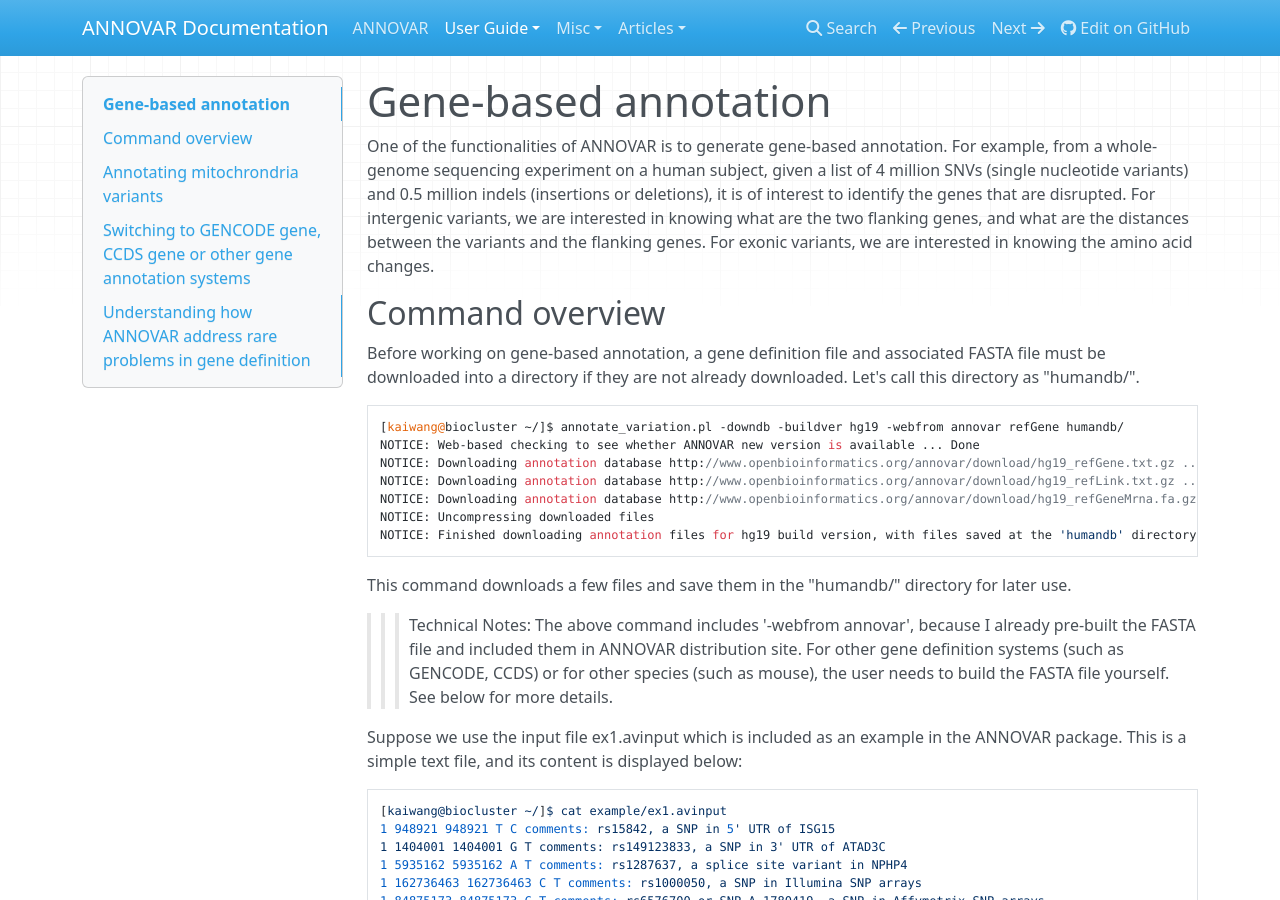
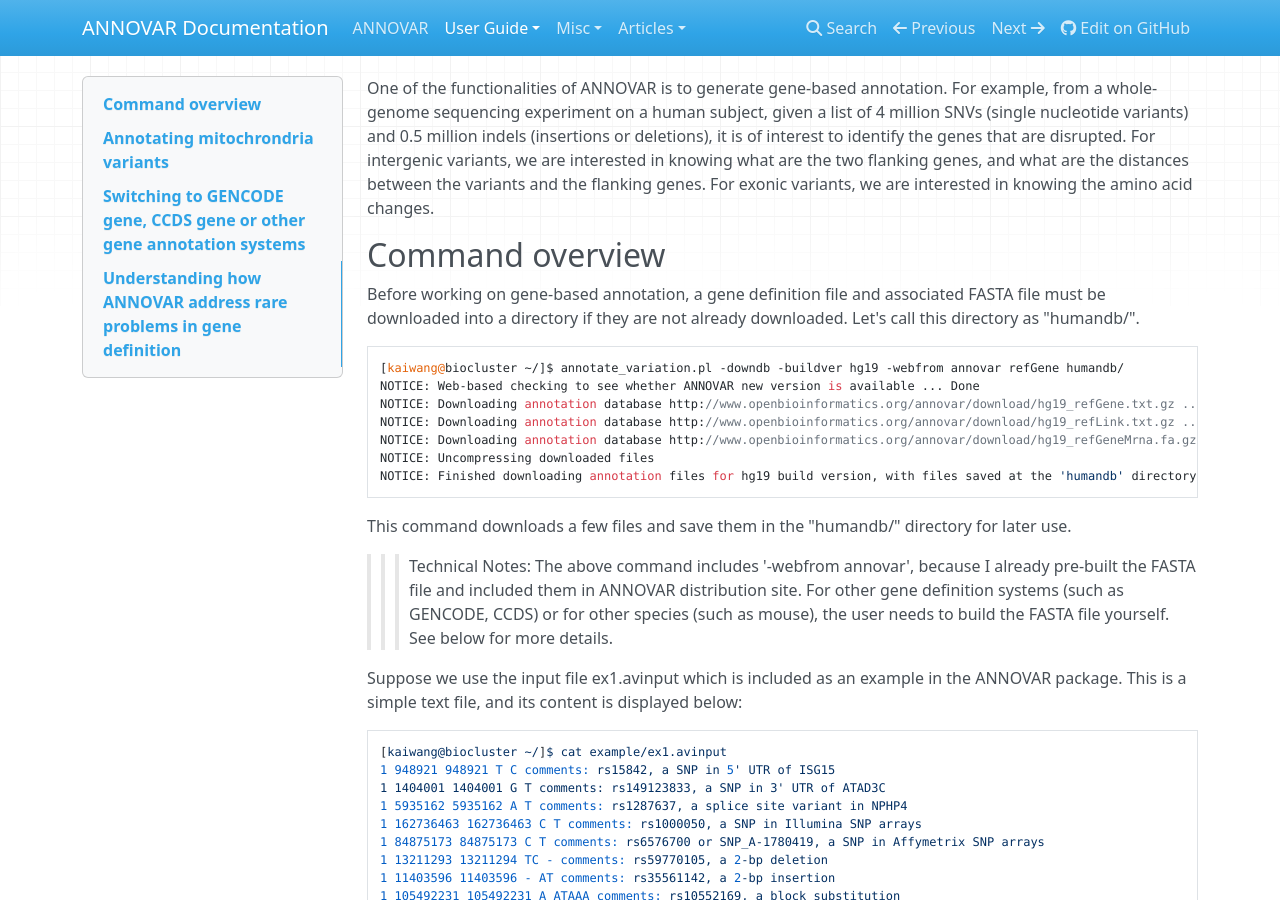
Before and after one commit to WGLab/doc-ANNOVAR, an MkDocs documentation site: the page built from docs/user-guide/gene.md, in a window 1280 px wide and 900 px high. Built offline with MkDocs 1.6.1, drawn with Linux system fonts in a browser that asks for light colours; nearby versions of some CDN libraries; old or Windows-style settings are respelled for this version of MkDocs.

Commit message:
Updated gene.md

```diff
--- a/docs/user-guide/gene.md
+++ b/docs/user-guide/gene.md
@@ -1,5 +1,3 @@
-# Gene-based annotation
-
 One of the functionalities of ANNOVAR is to generate gene-based annotation. For example, from a whole-genome sequencing experiment on a human subject, given a list of 4 million SNVs (single nucleotide variants) and 0.5 million indels (insertions or deletions), it is of interest to identify the genes that are disrupted. For intergenic variants, we are interested in knowing what are the two flanking genes, and what are the distances between the variants and the flanking genes. For exonic variants, we are interested in knowing the amino acid changes.
 
 ## Command overview
```
